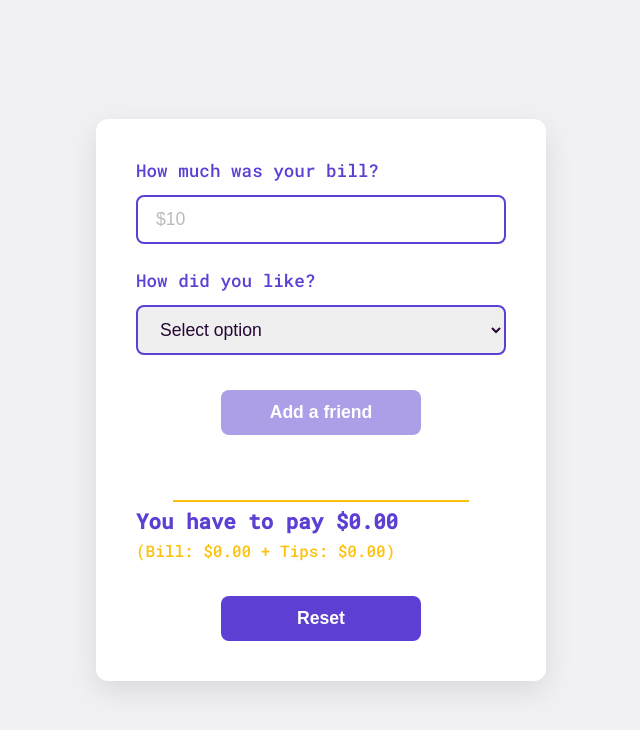
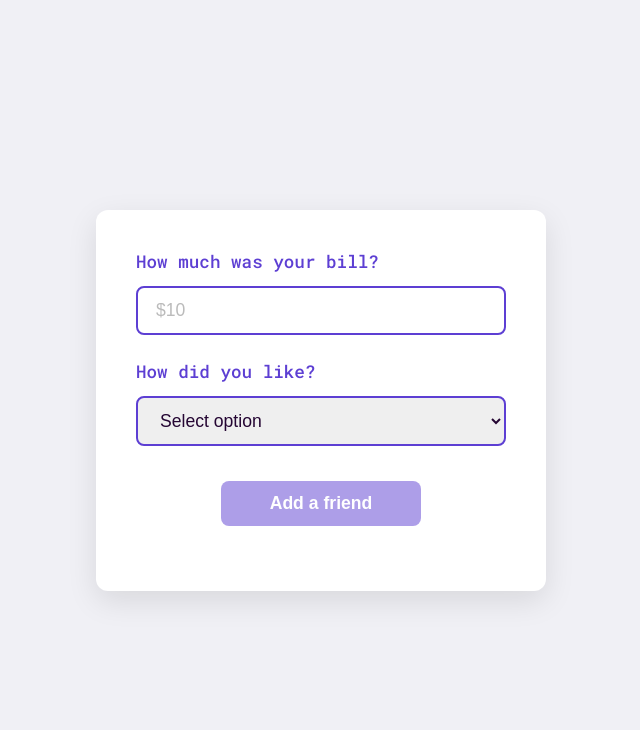
Before and after one commit to UsiTheStorm/tip-calculator, a React (Vite) app: page / in a window 1280 px wide. Shown: the top 730 px of the page, without its empty margins (319-959 px from the left). Built offline with nearby package versions, Linux system fonts and the light colour scheme.

Commit message:
Show tip and reset only when bill is entered

```diff
--- a/src/App.jsx
+++ b/src/App.jsx
@@ -47,7 +47,7 @@ function App() {
 
   function handleReset() {
     setBill('');
-    setMyServiceQuality('0');
+    setMyServiceQuality('');
     setFriendServiceQualitys([]);
   }
 
@@ -93,9 +93,17 @@ function App() {
         ))}
       </div>
 
-      <TotalTipAmount bill={bill} frService={friendServiceQualitys} myService={myServiceQuality} />
+      {bill > 0 && (
+        <>
+          <TotalTipAmount
+            bill={bill}
+            frService={friendServiceQualitys}
+            myService={myServiceQuality}
+          />
 
-      <Reset onReset={handleReset} />
+          <Reset onReset={handleReset} />
+        </>
+      )}
     </div>
   );
 }
```
